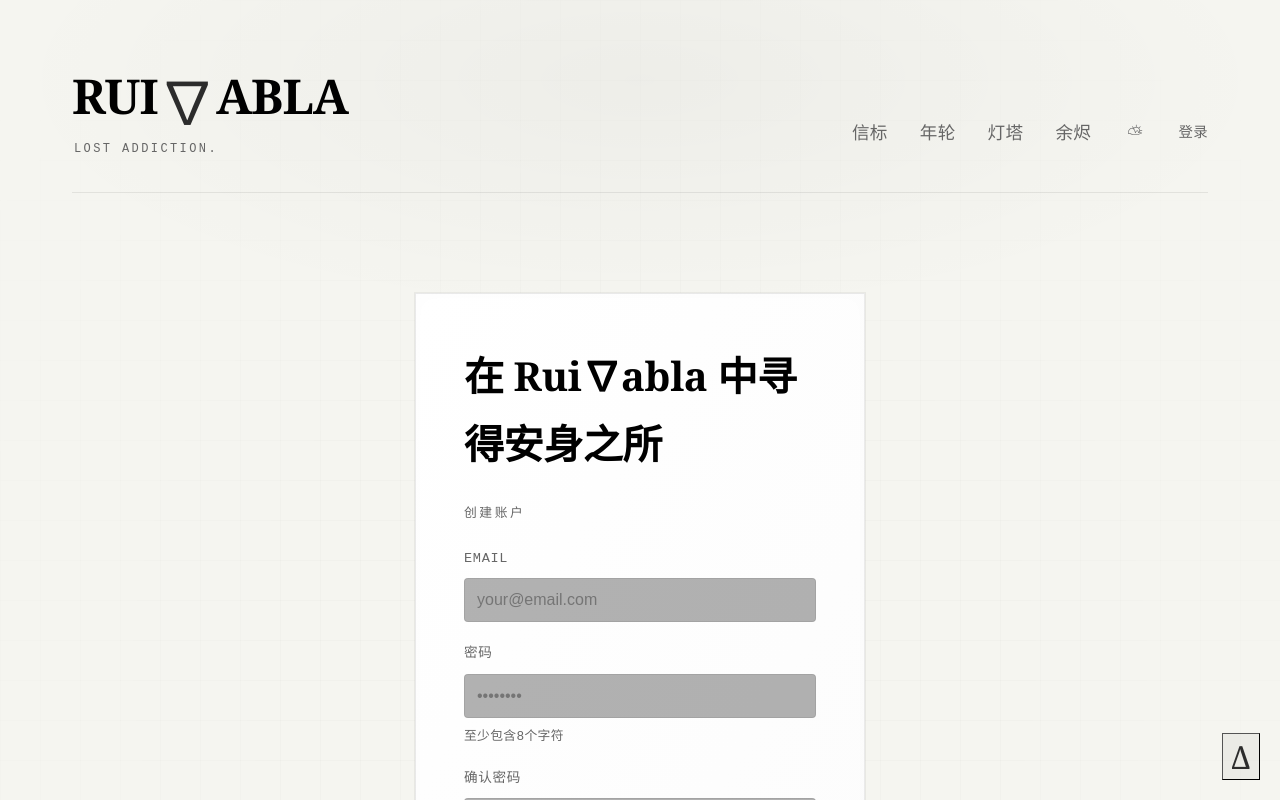
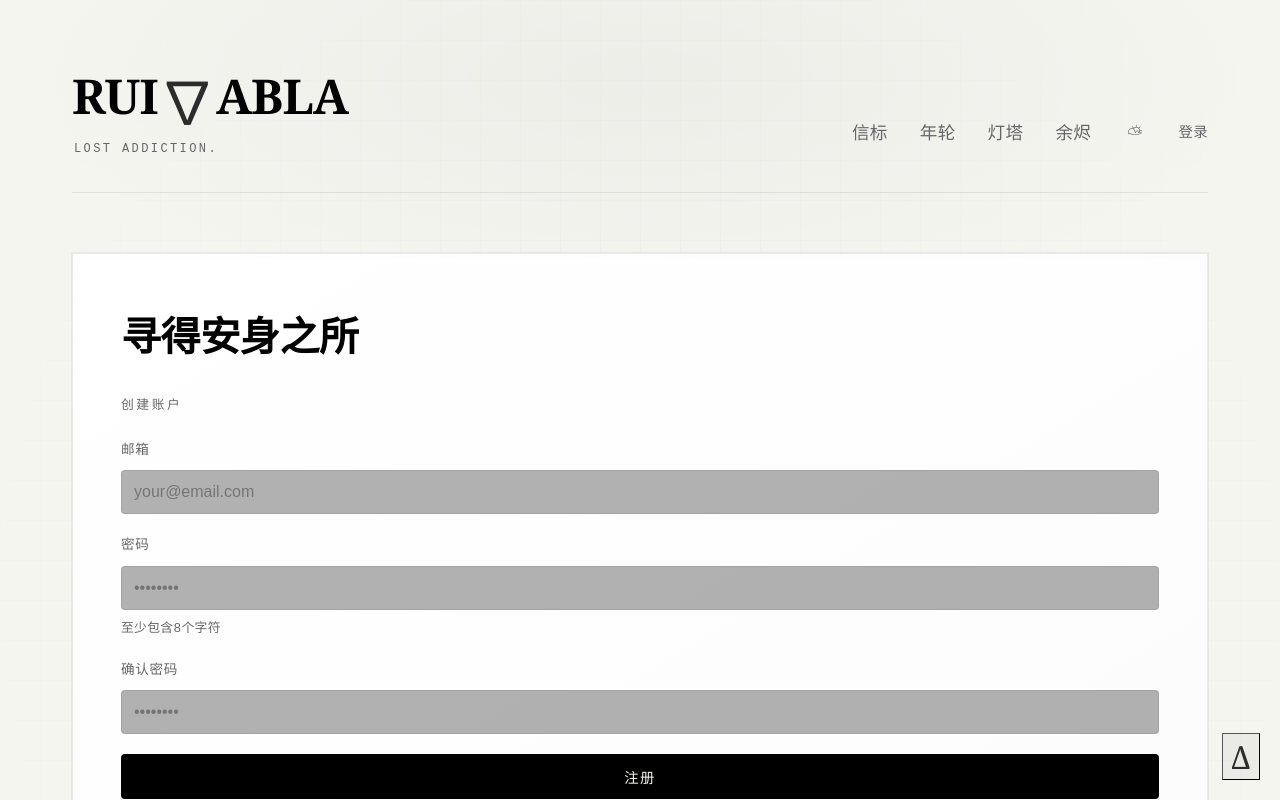
Before and after one commit to Shikochin/ruinabla, a Vue app: page /register in a window 1280 px wide. Shown: the top 800 px of the page. Built offline with nearby package versions, Linux system fonts and the light colour scheme; no server answers.

Commit message:
fix: style

```diff
--- a/src/components/layout/RuinHeader.vue
+++ b/src/components/layout/RuinHeader.vue
@@ -3,12 +3,10 @@ import { ref, onMounted } from 'vue'
 import { useThemeStore } from '@/stores/themeStore'
 import { useAuthStore } from '@/stores/authStore'
 import { useDevStore } from '@/stores/devStore'
-import { useRouter } from 'vue-router'
 
 const devStore = useDevStore()
 const themeStore = useThemeStore()
 const auth = useAuthStore()
-const router = useRouter()
 
 const showUserMenu = ref(false)
 
@@ -18,12 +16,6 @@ function toggleUserMenu() {
 
 function closeUserMenu() {
   showUserMenu.value = false
-}
-
-async function handleLogout() {
-  await auth.logout()
-  closeUserMenu()
-  router.push('/')
 }
 
 // Close menu when clicking outside
@@ -82,7 +74,8 @@ onMounted(() => {
         <Transition name="dropdown">
           <div v-if="showUserMenu" class="user-dropdown">
             <RouterLink to="/settings" @click="closeUserMenu" class="dropdown-item">
-              ⚙️ 设置
+              <span class="icon">⚙️</span>
+              <span>设置</span>
             </RouterLink>
             <RouterLink
               to="/editor"
@@ -90,9 +83,9 @@ onMounted(() => {
               class="dropdown-item"
               v-if="devStore.isDev"
             >
-              ✏️ 编辑器
+              <span class="icon">✏️</span>
+              <span>编辑器</span>
             </RouterLink>
-            <button @click="handleLogout" class="dropdown-item logout">🚪 退出登录</button>
           </div>
         </Transition>
       </div>
@@ -215,7 +208,9 @@ onMounted(() => {
 }
 
 .dropdown-item {
-  display: block;
+  display: flex;
+  align-items: center;
+  gap: 12px;
   width: 100%;
   padding: 10px 14px;
   text-align: left;
@@ -230,12 +225,14 @@ onMounted(() => {
   text-decoration: none;
 }
 
+.dropdown-item .icon {
+  width: 20px;
+  text-align: center;
+  flex-shrink: 0;
+}
+
 .dropdown-item:hover {
   background: rgba(255, 255, 255, 0.05);
-}
-
-.dropdown-item.logout {
-  color: #ff4444;
 }
 
 .dropdown-item.logout:hover {
--- a/src/views/auth/LoginView.vue
+++ b/src/views/auth/LoginView.vue
@@ -236,8 +236,8 @@ async function loginWithPasskey() {
 <template>
   <div class="auth-view">
     <div class="auth-card paper-panel">
-      <h1>登录废墟</h1>
-      <p class="eyebrow">Sign in to continue</p>
+      <h1>重蹈覆辙</h1>
+      <p class="eyebrow">登录以继续</p>
 
       <!-- Passkey login (quick access) -->
       <div v-if="!show2FAOptions" class="passkey-login">
@@ -347,15 +347,12 @@ async function loginWithPasskey() {
 
 <style scoped>
 .auth-view {
-  min-height: calc(100vh - 100px);
   display: flex;
   align-items: center;
   justify-content: center;
-  padding: 40px 20px;
 }
 
 .auth-card {
-  max-width: 600px;
   width: 100%;
   padding: 48px;
   display: flex;
--- a/src/views/auth/RegisterView.vue
+++ b/src/views/auth/RegisterView.vue
@@ -49,12 +49,12 @@ async function handleRegister() {
 <template>
   <div class="auth-view">
     <div class="auth-card paper-panel">
-      <h1>在 Rui∇abla 中寻得安身之所</h1>
+      <h1>寻得安身之所</h1>
       <p class="eyebrow">创建账户</p>
 
       <form @submit.prevent="handleRegister" class="auth-form">
         <div class="field">
-          <label for="email">Email</label>
+          <label for="email">邮箱</label>
           <input
             id="email"
             v-model="email"
@@ -101,7 +101,7 @@ async function handleRegister() {
         </div>
 
         <button type="submit" class="primary" :disabled="auth.loading">
-          {{ auth.loading ? 'Creating account...' : 'Register' }}
+          {{ auth.loading ? '创建账号...' : '注册' }}
         </button>
       </form>
 
@@ -114,15 +114,12 @@ async function handleRegister() {
 
 <style scoped>
 .auth-view {
-  min-height: calc(100vh - 100px);
   display: flex;
   align-items: center;
   justify-content: center;
-  padding: 40px 20px;
 }
 
 .auth-card {
-  max-width: 450px;
   width: 100%;
   padding: 48px;
   display: flex;
```
